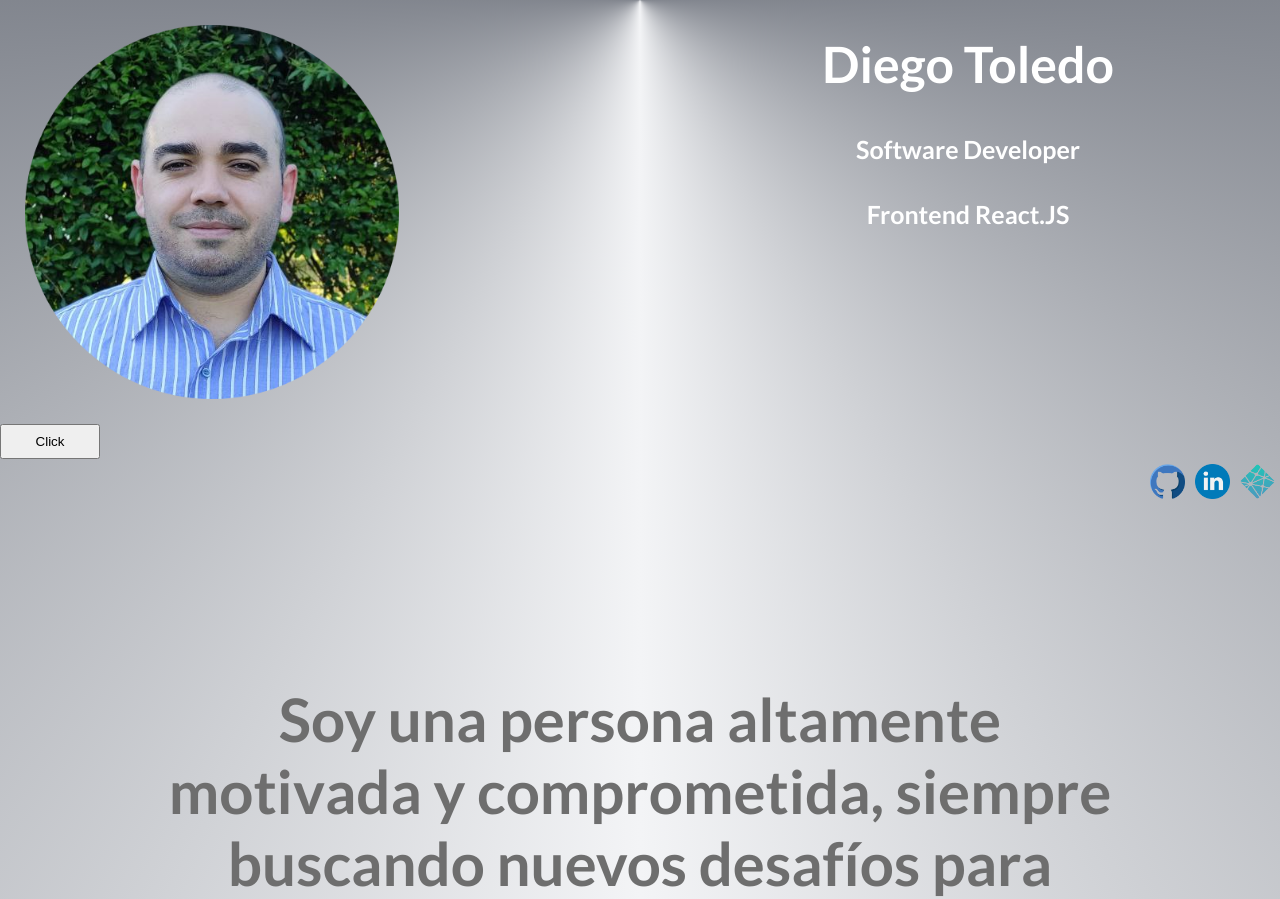
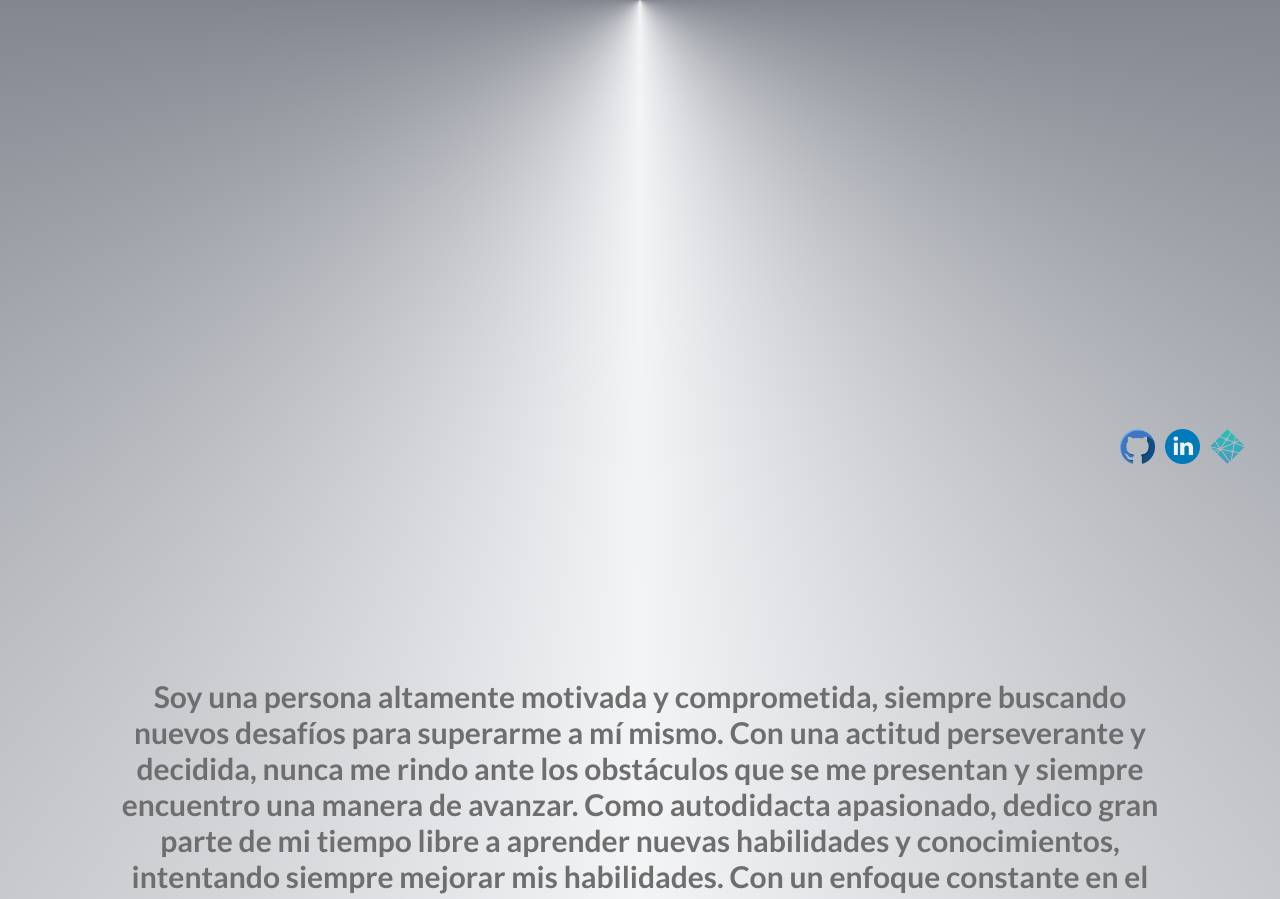
Before and after one commit to diegotoledo13/portfolio, a React (Vite) app: page / in a window 1280 px wide. Shown: the top 899 px of the page. Built offline with nearby package versions, Linux system fonts and the light colour scheme.

Commit message:
poniendo a punto la pagina con nuevas funciones 191123

```diff
--- a/index.html
+++ b/index.html
@@ -2,7 +2,6 @@
 <html lang="en">
   <head>
     <meta charset="UTF-8" />
-    <link rel="icon" type="image/svg+xml" href="/vite.svg" />
     <meta name="viewport" content="width=device-width, initial-scale=1.0" />
     <link href="https://fonts.googleapis.com/css2?family=Lato:wght@400;700;900&display=swap" rel="stylesheet">
     <meta name="viewport" content="width=device-width, initial-scale=1.0" />
--- a/src/App.jsx
+++ b/src/App.jsx
@@ -1,16 +1,17 @@
 import Header from "./components/Header"
 import Menu from "./components/Menu"
 import Main from "./components/Main"
-import { useState } from "react";
+import Habilidades from "./components/Habilidades"
+import Footer from "./components/Footer"
 
 function App() {
-  const [modal, setModal] = useState(false);
   return (
     <>
       <Header/>
-      <Menu modal={modal}
-            setModal={setModal}/>
+      <Menu/>
       <Main/>
+      <Habilidades/>
+      <Footer/>
     </>
   )
 }
--- a/src/components/Buttons.jsx
+++ /dev/null
@@ -1,22 +0,0 @@
-import styled from '@emotion/styled'
-import Habilidades from './Habilidades';
-
-const Buttons = ({modal, setModal}) => {
-
-    const handleSubmit = ()=> {
-        setModal(true);
-    }
-    const Button = styled.button`
-    width: 100px;
-    height: 35px;
-    `
-
-  return (
-    <div>
-    <Button onClick={handleSubmit}>Click</Button>
-        {modal && <Habilidades setModal={setModal}/>}
-    </div>
-  )
-}
-
-export default Buttons
--- /dev/null
+++ b/src/components/Footer.jsx
@@ -0,0 +1,24 @@
+import React from 'react'
+import styled from '@emotion/styled'
+
+const Footer = () => {
+    const P2 = styled.p`
+        color: grey;
+        text-align: start;
+        font-weight: 700;
+    `
+    const DivF = styled.div`
+    margin: 15px;
+    display: flex;
+    justify-content: center;
+
+    `
+
+  return (
+    <DivF>
+        <P2>© Diego Toledo 2023</P2>
+    </DivF>
+  )
+}
+
+export default Footer
--- a/src/components/Habilidades.jsx
+++ b/src/components/Habilidades.jsx
@@ -1,29 +1,49 @@
 import React from 'react'
 import styled from '@emotion/styled'
+import { images } from '../assets/images/images'
 
-const Habilidades = ({setModal}) => {
-    const handleClose = () => {
-        setModal(false)
+const Habilidades = () => {
+      const Div = styled.div`
+      display: flex;
+      justify-content: center;
+      flex-direction: column;
+      align-items: center;
+    `
+    const H1 = styled.h1`
+        font-family: 'Lato', sans-sesrif;
+        font-size: 50px;
+        margin-bottom: 20px;
+    `
+    const P = styled.p`
+        font-family: 'Lato', sans-sesrif;
+        color: #6e6e6e;
+        text-align: center;
+        font-weight: 700;
+        font-size: 30px;
+        padding: 15px 10px 15px 10px;
+        @media (min-width: 700px){
+          padding: 15px 120px 15px 120px;
     }
-    const Modal = styled.div`
-        position: absolute;
-        background-color: rgb(255 255 255 / 100);
-        top: 0;
-        left: 0;
-        right: 0;
-        bottom: 0;
     `
-    const Button = styled.button`
-        width: 100px;
-        height: 35px;
-        position: absolute;
-        right: 3rem;
-        top: 3rem;
+    const ImgR = styled.img`
+        width: 350px;
+        height: 350px;
     `
   return (
     <>
-     <Button onClick={handleClose}>Atras</Button>
-     <Modal/>
+     <Div>
+          <H1>Frontend React</H1>
+          <ImgR src={images.dieguito} />
+          <P>Soy un programador frontend con un enfoque especial en React,
+             un apasionado del diseño gráfico y un entusiasta de la experimentación.
+             Estoy listo para enfrentar nuevos desafíos y contribuir al éxito de proyectos
+             web emocionantes y dinámicos.
+             Si estás buscando a alguien que pueda combinar habilidades técnicas sólidas con
+             un enfoque creativo en el diseño web, estaré encantado de ser parte de tu equipo.
+             ¡Espero tener la oportunidad de trabajar contigo!
+          </P>
+      </Div>
+
     </>
   )
 }
--- a/src/components/Header.jsx
+++ b/src/components/Header.jsx
@@ -21,19 +21,43 @@ const Header = () => {
         flex-wrap: nowrap;
         flex-direction: column;
         align-items: center;
+        @media (max-width: 700px){
+            width: 80%;
+            margin: 25px;
+        }
+        @media (min-width: 700px){
+
+            animation: mover;
+            animation-duration: 2s;
+            animation-timing-function: linear;
+            animation-fill-mode: forwards;
+            animation-direction: reverse;
+        }
+        @keyframes mover {
+            from{
+                transform: translateY(0);
+                opacity: calc(100%);
+            }
+            to {transform: translateY(200px);
+                opacity: calc(0%)
+            }
+        }
 `
     const H1 = styled.h1`
         color: white;
+        font-family: 'Lato', sans-sesrif;
         font-size: 50px;
         margin-bottom: 20px;
 `
     const H2 = styled.h2`
         color: white;
+        font-family: 'Lato', sans-sesrif;
         font-size: 25px;
         margin-bottom: 10px;
 `
     const P = styled.p`
         color: white;
+        font-family: 'Lato', sans-sesrif;
         font-size: 25px;
 `
     const Img = styled.img`
@@ -42,6 +66,23 @@ const Header = () => {
         @media (max-width: 700px){
             width: 80%;
             margin: 25px;
+        }
+        @media (min-width: 700px){
+
+            animation: mover;
+            animation-duration: 2s;
+            animation-timing-function: linear;
+            animation-fill-mode: forwards;
+            animation-direction: reverse;
+        }
+        @keyframes mover {
+            from{
+                transform: translateY(0);
+                opacity: calc(100%);
+            }
+            to {transform: translateY(200px);
+                opacity: calc(0%)
+            }
         }
 `
 
--- a/src/components/Main.jsx
+++ b/src/components/Main.jsx
@@ -3,6 +3,11 @@ import React from 'react'
 import {images} from '../assets/images/images';
 
 const Main = () => {
+    const Main = styled.div`
+        display: flex;
+        flex-direction: column;
+        align-items: center;
+    `
     const DivP = styled.div`
         width: 100%;
         margin-top: 160px;
@@ -13,8 +18,8 @@ const Main = () => {
         color: #6e6e6e;
         text-align: center;
         font-weight: 700;
-        font-size: 60px;
-        padding: 15px 150px 15px 150px;
+        font-size: 30px;
+        padding: 15px 120px 15px 120px;;
     }
     @media (max-width: 700px){
         font-family: 'Lato', sans-sesrif;
@@ -49,21 +54,13 @@ const Main = () => {
             margin: 15px 15px;
         }
         @media (min-width: 1040px){
-            width: 800px;
-            height: 800px;
+            width: 650px;
+            height: 600px;
         }
     `
-    const DivF = styled.div`
-        margin: 15px;
 
-    `
-    const P2 = styled.p`
-        color: grey;
-        text-align: start;
-        font-weight: 700;
-    `
   return (
-    <>
+    <Main>
         <DivP>
             <P>Soy una persona altamente motivada y comprometida, siempre buscando
                 nuevos desafíos para superarme a mí mismo. Con una actitud
@@ -76,15 +73,12 @@ const Main = () => {
                 alcanzar mis metas.</P>
         </DivP>
         <DivI>
-            <Img src={images.diegoPic} alt="Diego Foto" srcset="" />
-            <Img src={images.reactImage} alt="Imagen React" srcset="" />
-            <Img src={images.codeImage} alt="background" srcset="" />
-            <Img src={images.teclado} alt="Teclado" srcset="" />
+            <Img src={images.diegoPic} alt="Diego Foto"  />
+            <Img src={images.reactImage} alt="Imagen React"  />
+            <Img src={images.codeImage} alt="background"  />
+            <Img src={images.teclado} alt="Teclado"  />
         </DivI>
-        <DivF>
-            <P2>© Diego Toledo 2023</P2>
-        </DivF>
-    </>
+    </Main>
   )
 }
 
--- a/src/components/Menu.jsx
+++ b/src/components/Menu.jsx
@@ -1,9 +1,9 @@
 import styled from '@emotion/styled'
 import React from 'react'
 import imagesLogo from '../assets/icons/imagesLogo'
-import Buttons from './Buttons'
 
-const Menu = ({modal, setModal}) => {
+
+const Menu = () => {
     const DivS = styled.div`
 
         top: 0px;
@@ -14,28 +14,36 @@ const Menu = ({modal, setModal}) => {
         @media (min-width: 700px){
             justify-content: flex-end;
             background-color: unset;
+            padding-right: 30px;
+            width: auto;
         }
   `
     const Img = styled.img`
         width: 35px;
         height: 35px;
         margin: 5px;
-         @media (max-width: 700px){
+        animation: opacity;
+        animation-duration: 2s;
+        animation-timing-function: linear;
+        animation-direction: reverse;
+
+        @media (max-width: 700px){
            padding: 10px;
+        }
+        @keyframes opacity {
+            from{
+                opacity: calc(100%);
+            }
+            to {
+                opacity: calc(0%)
+            }
         }
   `
     const DivMenu = styled.div`
 
   `
-    const DivB = styled.div`
-
-  `
   return (
     <DivMenu>
-      <DivB>
-        <Buttons modal={modal}
-                 setModal={setModal} />
-      </DivB>
       <DivS>
           <a href="https://github.com/diegotoledo13" target='_blank'>
           <Img src={imagesLogo.github}/>
```
Also changed, not shown: src/components/Portfolio.jsx (added, +12 -0 lines).
